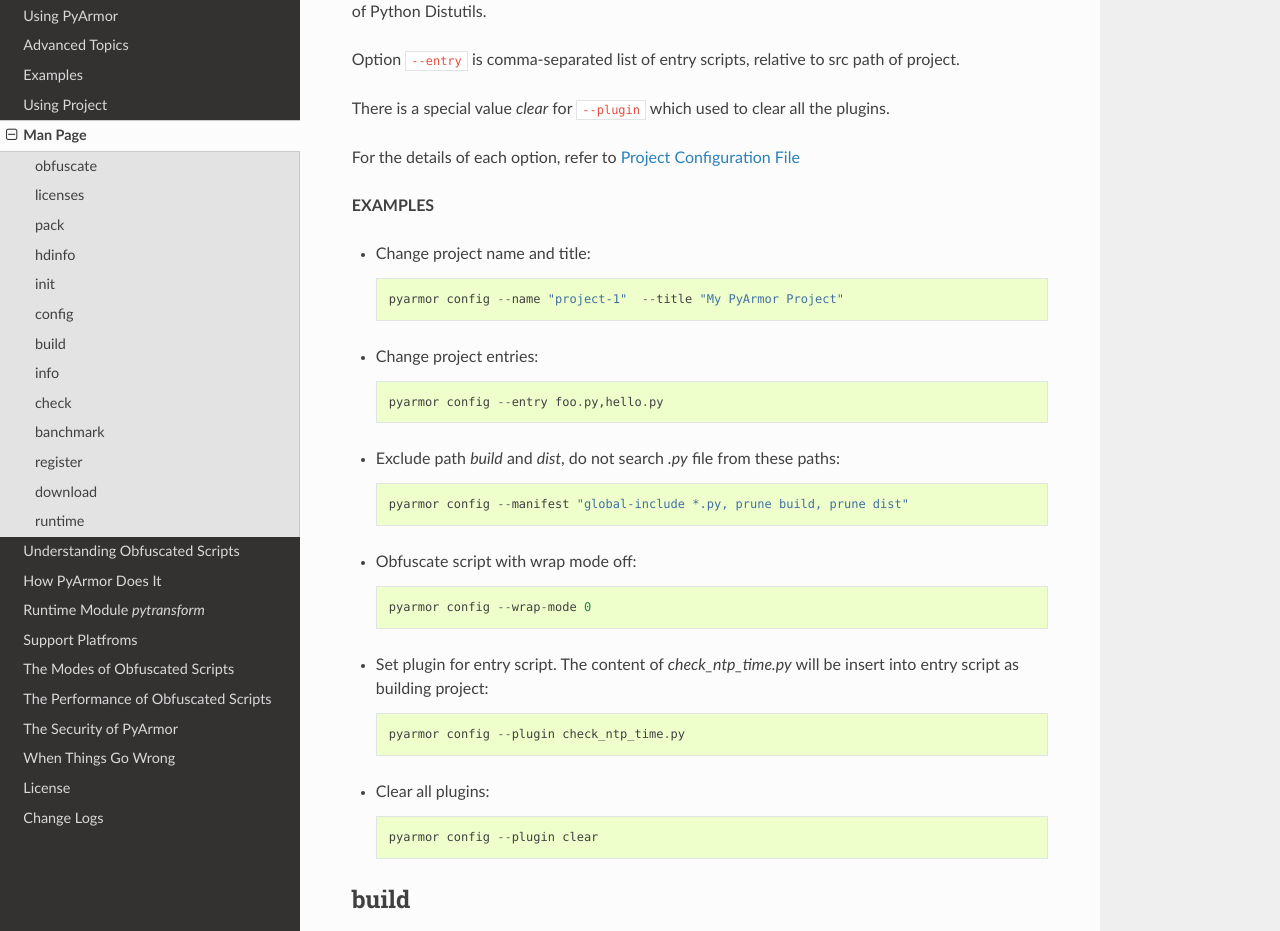
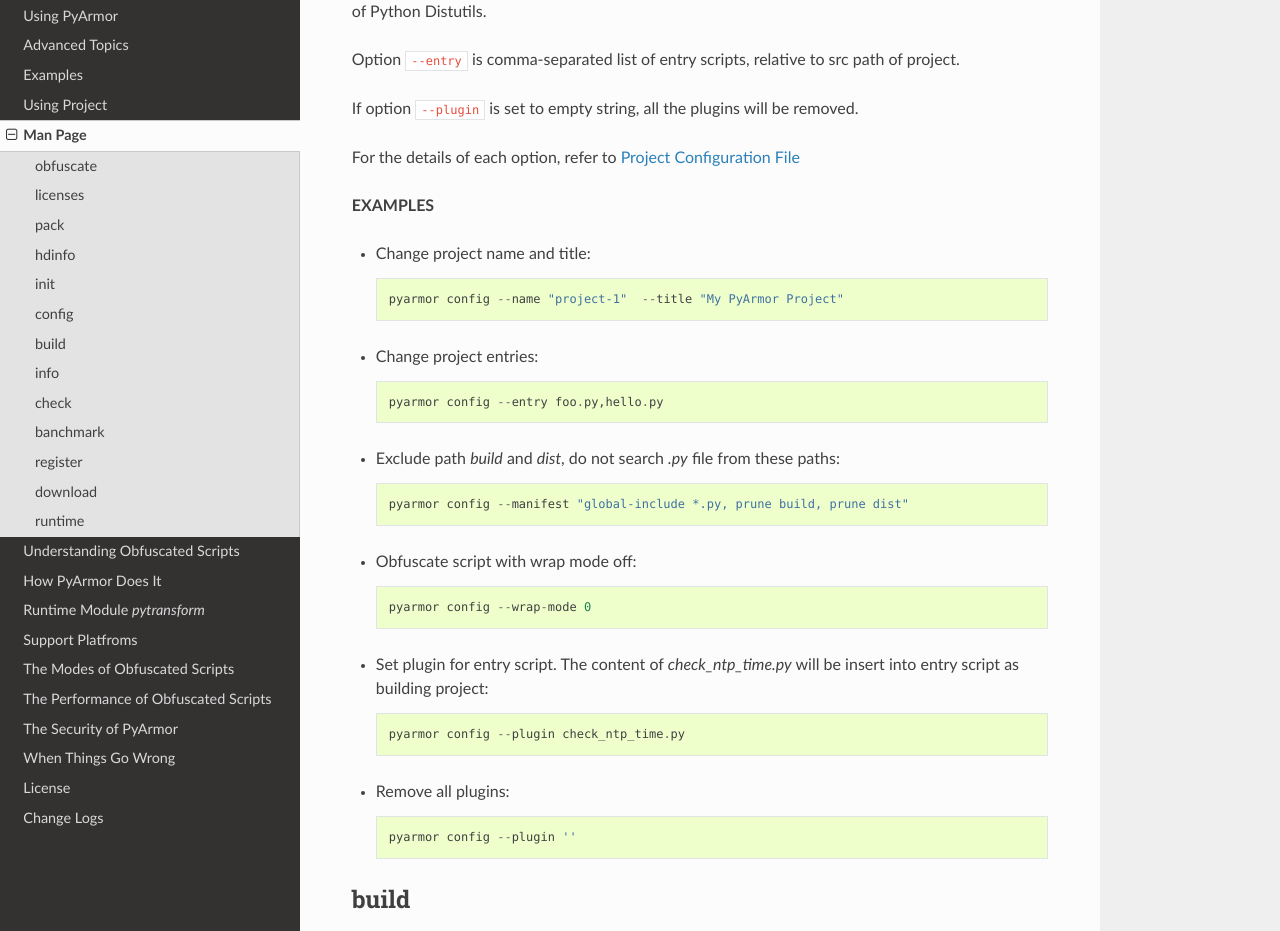
Before and after one commit to dashingsoft/pyarmor, a Sphinx documentation site: the page built from docs/man.rst, in a window 1280 px wide and 1400 px high, scrolled down 13989 px. Shown: the part 159-1090 px from the top of the window. Built offline with Sphinx 7.4.7 and the Read the Docs theme 2.0.0, drawn with Linux system fonts in a browser that asks for light colours.

Commit message:
Use empty string to clear plugins

```diff
--- a/docs/change-logs.rst
+++ b/docs/change-logs.rst
@@ -8,11 +8,6 @@
 pyarmor-webui is published as a separated package, it has been removed from
 package pyarmor. Now it's a full feature webui, and could be installed by `pip`.
 
-The projects could have many targets, each target includes one or more
-platforms. So one project could be built for different platforms.
-
-* Add project command `target`
-* Add new option `--target` in the command `build`
 * The last argument in command `pack` could be a project path or .json file
 * Support environment variable `PYARMOR_HOME` as finding default `license.lic`
   of pyarmor. Now the search order is:
--- a/docs/man.rst
+++ b/docs/man.rst
@@ -537,8 +537,7 @@
 Option ``--entry`` is comma-separated list of entry scripts, relative to src
 path of project.
 
-There is a special value `clear` for ``--plugin`` which used to clear all the
-plugins.
+If option ``--plugin`` is set to empty string, all the plugins will be removed.
 
 For the details of each option, refer to :ref:`Project Configuration File`
 
@@ -566,9 +565,9 @@
 
     pyarmor config --plugin check_ntp_time.py
 
-* Clear all plugins::
+* Remove all plugins::
 
-    pyarmor config --plugin clear
+    pyarmor config --plugin ''
 
 .. _build:
 
```
Also changed, not shown: 1 other file.
